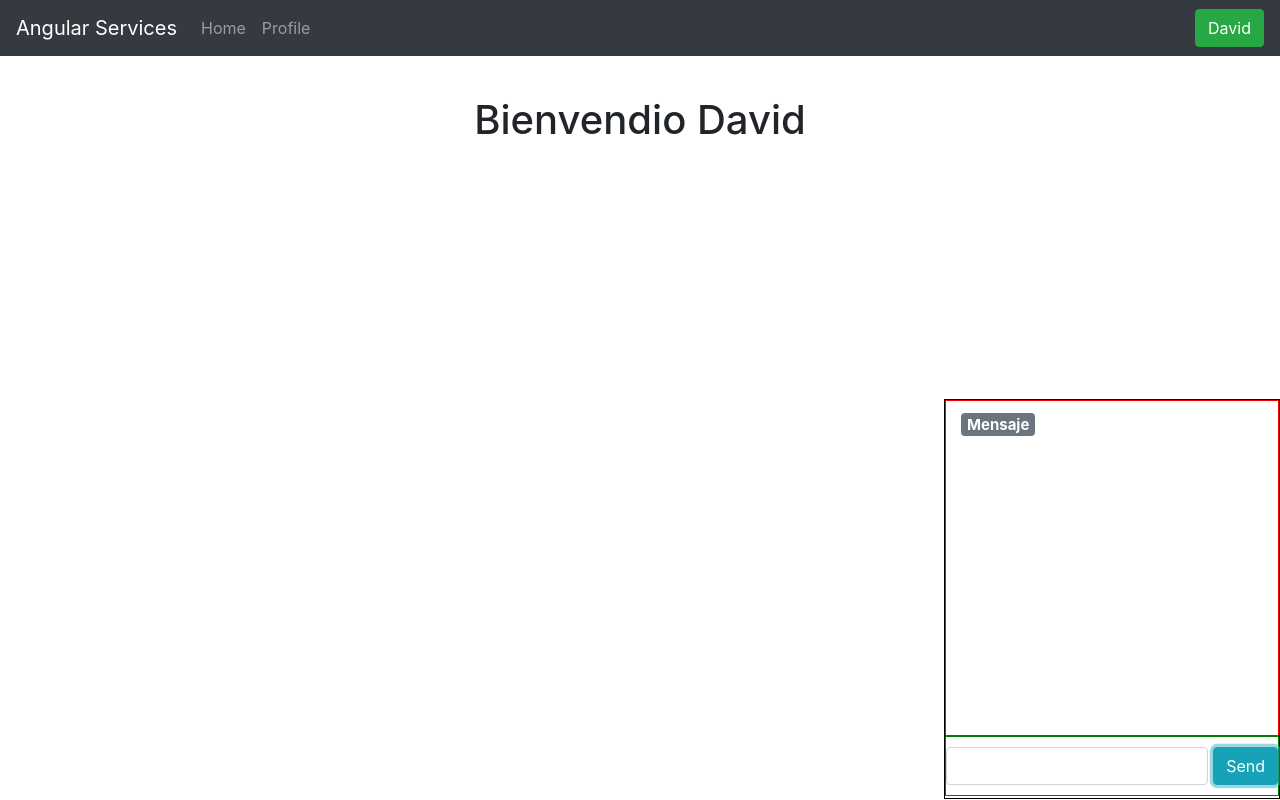
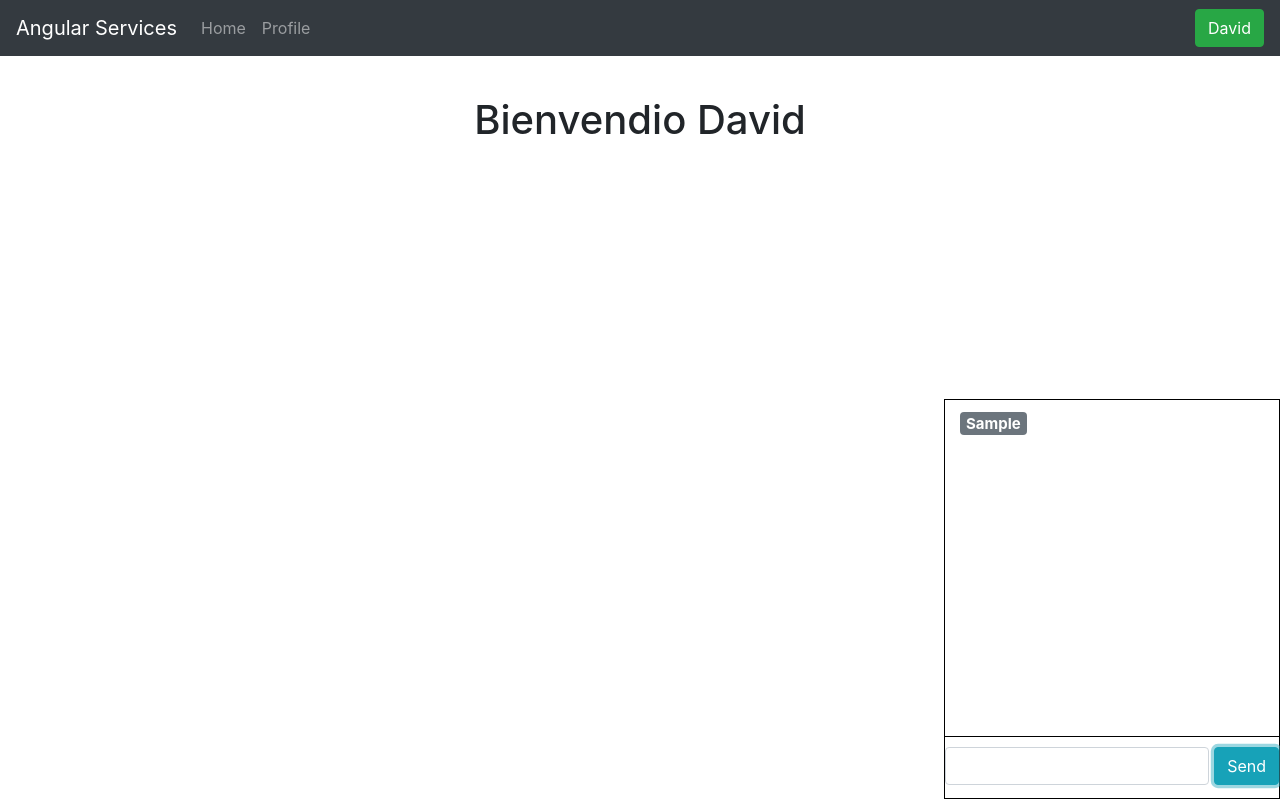
Before and after one commit to loscabezones/AngularService, an Angular app: page /HomeComponent in a window 1280 px wide. Both pictures are taken after typing "Sample" into the empty fields and a click on the button "Send". Built offline with nearby package versions, Linux system fonts and the light colour scheme.

Commit message:
autochat basico completado

```diff
--- a/src/app/components/autochat/autochat.component.html
+++ b/src/app/components/autochat/autochat.component.html
@@ -1,11 +1,13 @@
 <div class="container container-custom">
   <div class="conversation">
-    <h5><span class="badge badge-secondary">Mensaje</span></h5>
+    <div *ngFor="let sentence of conversation" >
+      <h5><span class="badge badge-secondary">{{sentence}}</span></h5>
+    </div>
   </div>
   <div class="message">
     <form class="form-signin form-custom" (ngSubmit)="onSubmit()">
-      <input type="text" id="inputtext" class="form-control input-custom"
-      [placeholder]="defaultText" [(ngModel)]="model.message" name="message">
+      <input type="text" id="inputtext" class="form-control input-custom" [placeholder]="defaultText" [(ngModel)]="model.message"
+        name="message">
       <button type="submit" class="btn btn-info btn-send-custom">Send</button>
     </form>
   </div>
--- a/src/app/components/autochat/autochat.component.scss
+++ b/src/app/components/autochat/autochat.component.scss
@@ -10,17 +10,16 @@
 
 .conversation{
     width: 100%;
-    border: 1px solid red;
     height: 85%;
     padding: 10px 15px;
     max-height: 336px;
-    overflow-y: scroll;
+    overflow-y: auto;
 }
 
 .message{
     width: 100%;
     height: 15%;
-    border: 1px solid green;
+    border-top: 1px solid black;
     display: flex;
     justify-content: center;
     align-items: center;
--- a/src/app/components/autochat/autochat.component.ts
+++ b/src/app/components/autochat/autochat.component.ts
@@ -7,6 +7,7 @@ import { Component, OnInit } from '@angular/core';
 })
 export class AutochatComponent implements OnInit {
 
+  conversation:Array<string> = [];
   defaultText:string = 'Mensaje';
   model = { message: ''};
 
@@ -15,8 +16,19 @@ export class AutochatComponent implements OnInit {
   ngOnInit() {}
 
   onSubmit() {
-    console.log(this.model.message)
+
+    let text = this.model.message
+
+    //Guardamos el mensaje introducido en un array para mostrarlo en el chat
+    if(text.length >0){
+      this.conversation.push(text);
+    }
+    console.log(this.conversation);
+
+    //eliminamos el texto introducido en el input text//
+    //eliminamos el valor del placeHolder
     this.model.message = '';
     this.defaultText = '';
+
   }
 }
```
